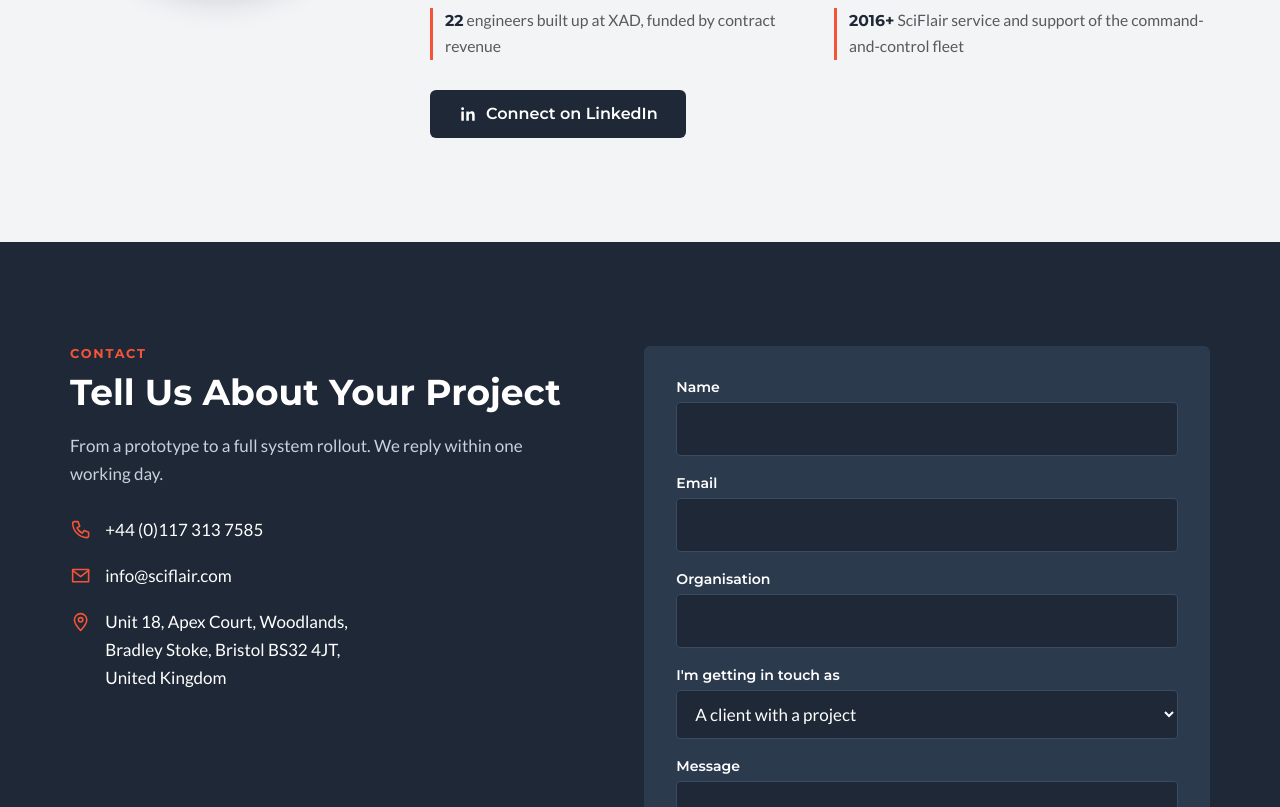
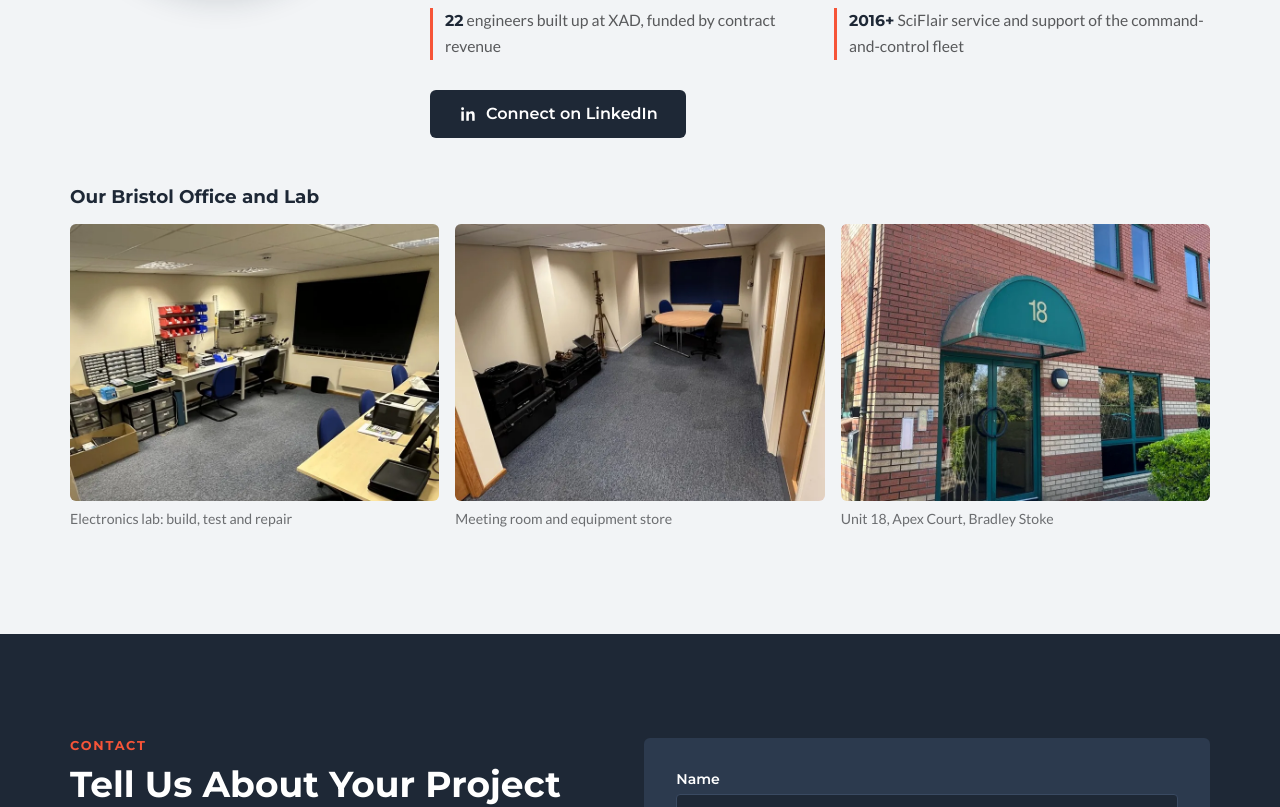
Before and after one commit to axino-iot/sciflair, a Node server app: page / in a window 1280 px wide. Shown: the part 5693-6500 px from the top of the page. Run offline with Node 20, Linux system fonts and the light colour scheme; some libraries are stand-ins or nearby versions.

Commit message:
Homepage: Our Bristol Office and Lab photos
Co-Authored-By: Claude Opus 5.5 <noreply@anthropic.com>
Claude-Session: https://claude.ai/code/session_01Jojw3aMgwVRxQPYYdVEczo

```diff
--- a/public/css/site.css
+++ b/public/css/site.css
@@ -426,3 +426,12 @@ body:not(.home):not(.project):not(.section-page) main { padding-top: 88px; min-h
 .eng-promises li::before { content: ""; position: absolute; left: 4px; top: 5px; width: 7px; height: 13px; border-right: 2.5px solid var(--orange); border-bottom: 2.5px solid var(--orange); transform: rotate(45deg); }
 @media (max-width: 1100px) { .eng { grid-template-columns: repeat(3, 1fr); } .eng-step::after { display: none; } }
 @media (max-width: 640px) { .eng { grid-template-columns: 1fr; } }
+
+/* Bristol base photos */
+.base { margin-top: 48px; }
+.base-title { font-size: 1.15rem; color: var(--navy); margin: 0 0 16px; }
+.base-grid { display: grid; grid-template-columns: repeat(3, 1fr); gap: 16px; }
+.base-grid figure { margin: 0; }
+.base-grid img { width: 100%; aspect-ratio: 4 / 3; object-fit: cover; border-radius: var(--radius); }
+.base-grid figcaption { font-size: .88rem; margin-top: 6px; color: #6B6D70; }
+@media (max-width: 760px) { .base-grid { grid-template-columns: 1fr; } }
--- a/views/home.ejs
+++ b/views/home.ejs
@@ -152,6 +152,14 @@ function ph(label, cls) {
       <a class="btn btn-dark" href="https://www.linkedin.com/company/sciflair-limited/"><%- include('partials/icon', { name: 'linkedin' }) %> Connect on LinkedIn</a>
     </div>
   </div>
+  <div class="wrap base">
+    <h3 class="base-title">Our Bristol Office and Lab</h3>
+    <div class="base-grid">
+      <figure><img src="/images/company/lab-800.webp" alt="SciFlair electronics lab with workbenches and component storage" width="800" height="600" loading="lazy" /><figcaption>Electronics lab: build, test and repair</figcaption></figure>
+      <figure><img src="/images/company/meeting-room-800.webp" alt="SciFlair meeting room and equipment store" width="800" height="600" loading="lazy" /><figcaption>Meeting room and equipment store</figcaption></figure>
+      <figure><img src="/images/company/entrance-800.webp" alt="Entrance to Unit 18, Apex Court, Bradley Stoke, Bristol" width="800" height="600" loading="lazy" /><figcaption>Unit 18, Apex Court, Bradley Stoke</figcaption></figure>
+    </div>
+  </div>
 </section>
 
 <!-- 8. Contact -->
```
Also changed, not shown: public/images/company/entrance-800.webp (added), public/images/company/lab-800.webp (added), public/images/company/meeting-room-800.webp (added).
